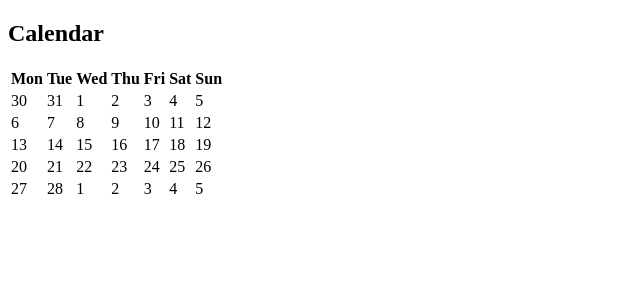
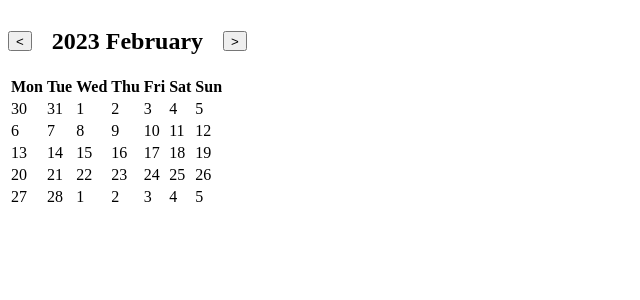
Before and after one commit to IevaSta/18-calendar, a React (Create React App) app: page / in a window 1280 px wide. Shown: the top 300 px of the page, without its empty margins (0-640 px from the left). Built offline with nearby package versions, Linux system fonts and the light colour scheme.

Commit message:
Calendar header and next / back month buttons

```diff
--- a/src/Components/Calendar.jsx
+++ b/src/Components/Calendar.jsx
@@ -1,10 +1,22 @@
+import { useContext } from "react";
 import CalendarDays from "./CalendarDays";
+import DataContext from "./DataContext";
 
 function Calendar() {
 
+    const { dataCalendar, dispachDataCalendar } = useContext(DataContext);
+
+    const months = ["January", "February", "March", "April", "May", "June", "July",
+        "August", "September", "October", "November", "December"];
+
     return (
         <>
-            <h2>Calendar</h2>
+
+            <div style={{ display: "flex", alignItems: "center", gap: "20px" }}>
+                <button style={{ height: "20px" }}>{"<"}</button>
+                <h2>{dataCalendar && dataCalendar.year + ' ' + months[dataCalendar.month]}</h2>
+                <button style={{ height: "20px" }}>{">"}</button>
+            </div>
             <table>
                 <thead>
                     <tr>
--- a/src/Reducer/calendarReducer.js
+++ b/src/Reducer/calendarReducer.js
@@ -4,8 +4,8 @@ function calendarReducer(state, action) {
 
     let newState = state ? { ...state } :
         {
-            lastYear: '',
-            lastMonth: '',
+            year: '',
+            month: '',
             data: []
         };
 
@@ -16,8 +16,8 @@ function calendarReducer(state, action) {
 
     const renderData = () => {
         newState.data = [];
-        newState.lastYear = currentYear;
-        newState.lastMonth = currentMonth;
+        newState.year = currentYear;
+        newState.month = currentMonth;
 
         const prevDaysInMonth = new Date(currentYear, currentMonth, 0).getDate();
         const daysInMonth = new Date(currentYear, currentMonth + 1, 0).getDate();
```
